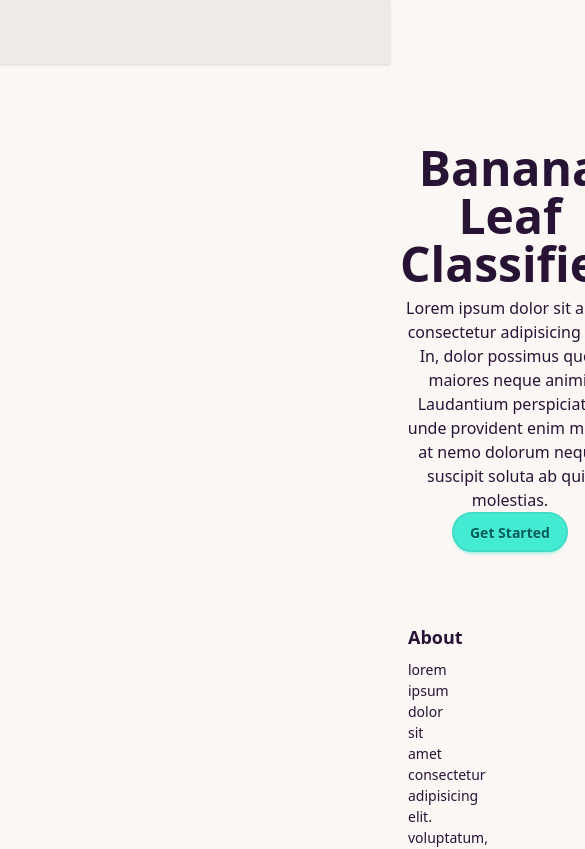
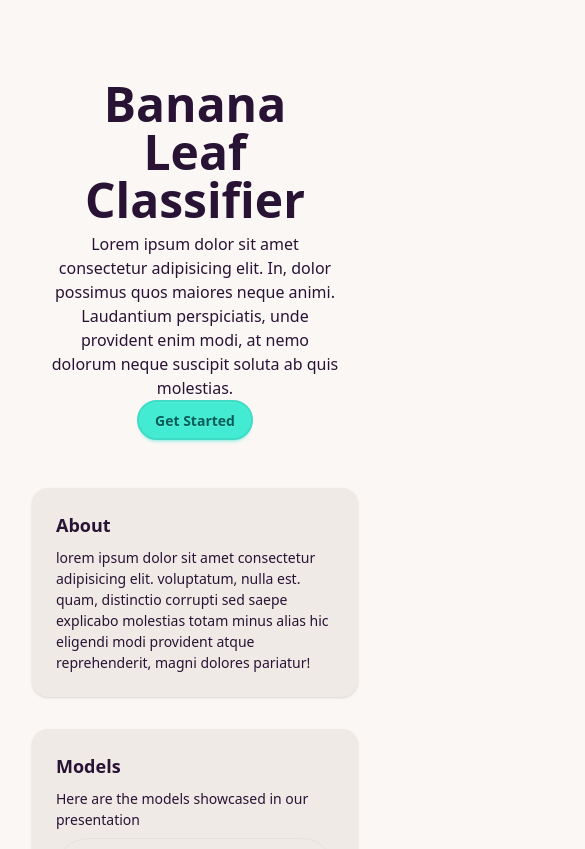
Before and after one commit to ahzzano/deploy-180, a SvelteKit app: page / in a window 390 px wide. Shown: the top 849 px of the page, 585 px wide, since content can reach past the window. Built offline with nearby package versions, Linux system fonts and the light colour scheme.

Commit message:
feat: add responsiveness to the layout

```diff
--- a/src/routes/+layout.svelte
+++ b/src/routes/+layout.svelte
@@ -4,8 +4,10 @@
 	let { children } = $props();
 </script>
 
-<div class="navbar bg-base-200 shadow-sm"></div>
+<!-- <div class="navbar bg-base-200 shadow-sm"></div> -->
 
-<div class="pr-96 pl-96 mt-16 flex flex-col gap-8">
+<div
+	class="mr-8 ml-8 md:mr-48 md:ml-48 xl:mr-96 xl:ml-96 mt-16 flex flex-col gap-8"
+>
 	{@render children()}
 </div>
```
